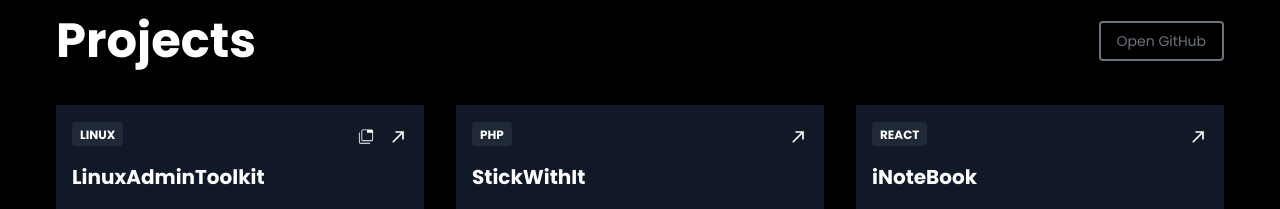
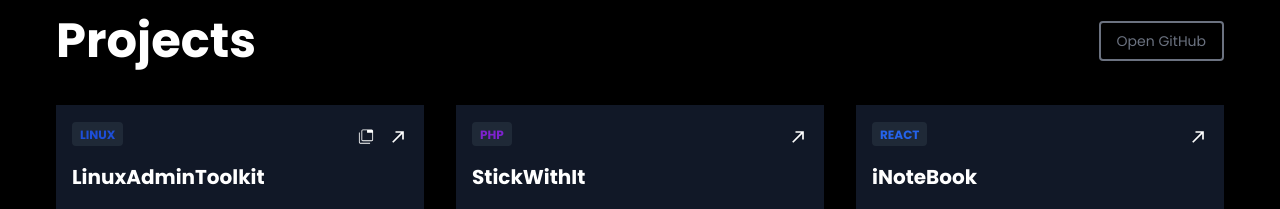
Before and after one commit to JenilGajjar20/Portfolio, a Vue app: page / in a window 1280 px wide. Shown: the part 800-1009 px from the top of the page. Built offline with nearby package versions, Linux system fonts and the light colour scheme.

Commit message:
merge changes

```diff
--- a/src/components/Card.vue
+++ b/src/components/Card.vue
@@ -6,7 +6,18 @@
       </div>
       <div class="card--data">
         <div class="card--top">
-          <p class="card--top_badge" :class="item?.color_class">
+          <p
+            class="card--top_badge"
+            :class="{
+              'text-blue-700': item?.category === 'linux',
+              'text-purple-700': item?.tech === 'php',
+              'text-blue-500': item?.tech === 'python',
+              'text-blue-600': item?.tech === 'react',
+              'text-yellow-500': item?.tech === 'javascript',
+              'text-green-500': item?.tech === 'vue' || item?.tech === 'nuxt',
+              'text-green-800': item?.tech === 'node',
+            }"
+          >
             <span>{{ item?.category ? item.category : item.tech }}</span>
           </p>
           <div class="card--top_icon">
--- a/src/data/projects/data.json
+++ b/src/data/projects/data.json
@@ -4,10 +4,7 @@
     "title": "LinuxAdminToolkit",
     "description": "This repository is a comprehensive collection of essential Linux commands, networking configurations, services management, monitoring tools, logging practices, and shell scripting examples.",
     "category": "linux",
-    "color_class": "text-blue-700",
-    "color": "blue",
     "link": "https://jenilgajjar20.github.io/LinuxAdminToolkit/",
-    "t_color": "text-red-500",
     "modalTitle": "Guide for Linux administrators",
     "projects": [
       {
@@ -41,7 +38,6 @@
     "title": "PyCyberSecurity",
     "description": "This repository contains a collection of python scripts and projects related to various cybersecurity tasks.",
     "tech": "python",
-    "color_class": "text-blue-500",
     "link": "https://github.com/JenilGajjar20/PyCyberSecurity",
     "modalTitle": "List of Projects",
     "projects": [
@@ -76,7 +72,6 @@
     "title": "InternetBanking",
     "description": "This project provides users with a secure and user-friendly platform to manage their bank accounts online.",
     "tech": "javascript",
-    "color_class": "text-yellow-500",
     "link": "https://github.com/JenilGajjar20/internet-banking"
   },
   {
@@ -84,7 +79,6 @@
     "title": "StickWithIt",
     "description": "StickWithIt is an online food ordering website created using PHP. You can view and purchase various items as well as remove items from the cart.",
     "tech": "php",
-    "color_class": "text-purple-700",
     "link": "https://github.com/JenilGajjar20/PHP-StickWithIt"
   },
   {
@@ -92,7 +86,6 @@
     "title": "music-app",
     "description": "A simple music web application created using Vue.js with Tailwind CSS. You can play and pause the song and go to the next and previous song or click on the song to play.",
     "tech": "vue",
-    "color_class": "text-green-500",
     "link": "https://github.com/JenilGajjar20/music-app"
   },
   {
@@ -100,7 +93,6 @@
     "title": "crud-app",
     "description": "A simple crud app using Node.js and Express.js.",
     "tech": "node",
-    "color_class": "text-green-700",
     "link": "https://github.com/JenilGajjar20/crud-app",
     "show": "false"
   },
@@ -109,7 +101,6 @@
     "title": "iNoteBook",
     "description": "You can add your note with title, description and tag (optional). You can also edit the note, delete the note whenever you need.",
     "tech": "react",
-    "color_class": "text-blue-700",
     "link": "https://github.com/JenilGajjar20/iNoteBook"
   },
   {
@@ -117,7 +108,6 @@
     "title": "WaveInstruments",
     "description": "WaveInstruments is a cutting-edge platform designed for a company specializing in precision instrumentation solutions. The website provides an intuitive and responsive interface that showcases the company’s innovative products, helping industries achieve unparalleled data precision and streamlined processes.",
     "tech": "nuxt",
-    "color_class": "text-green-500",
     "link": "https://wave-instruments.vercel.app/"
   }
 ]
```
